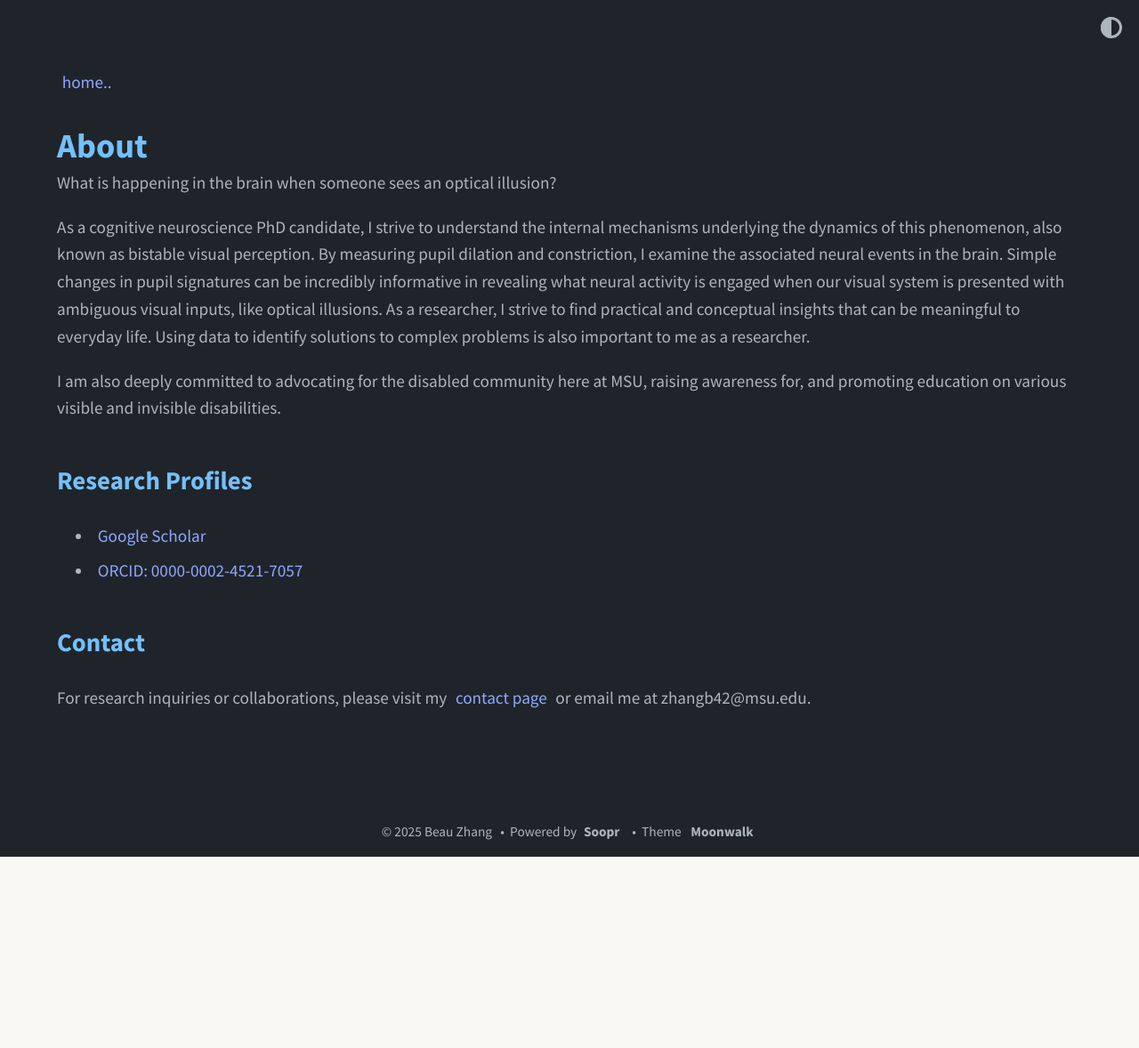
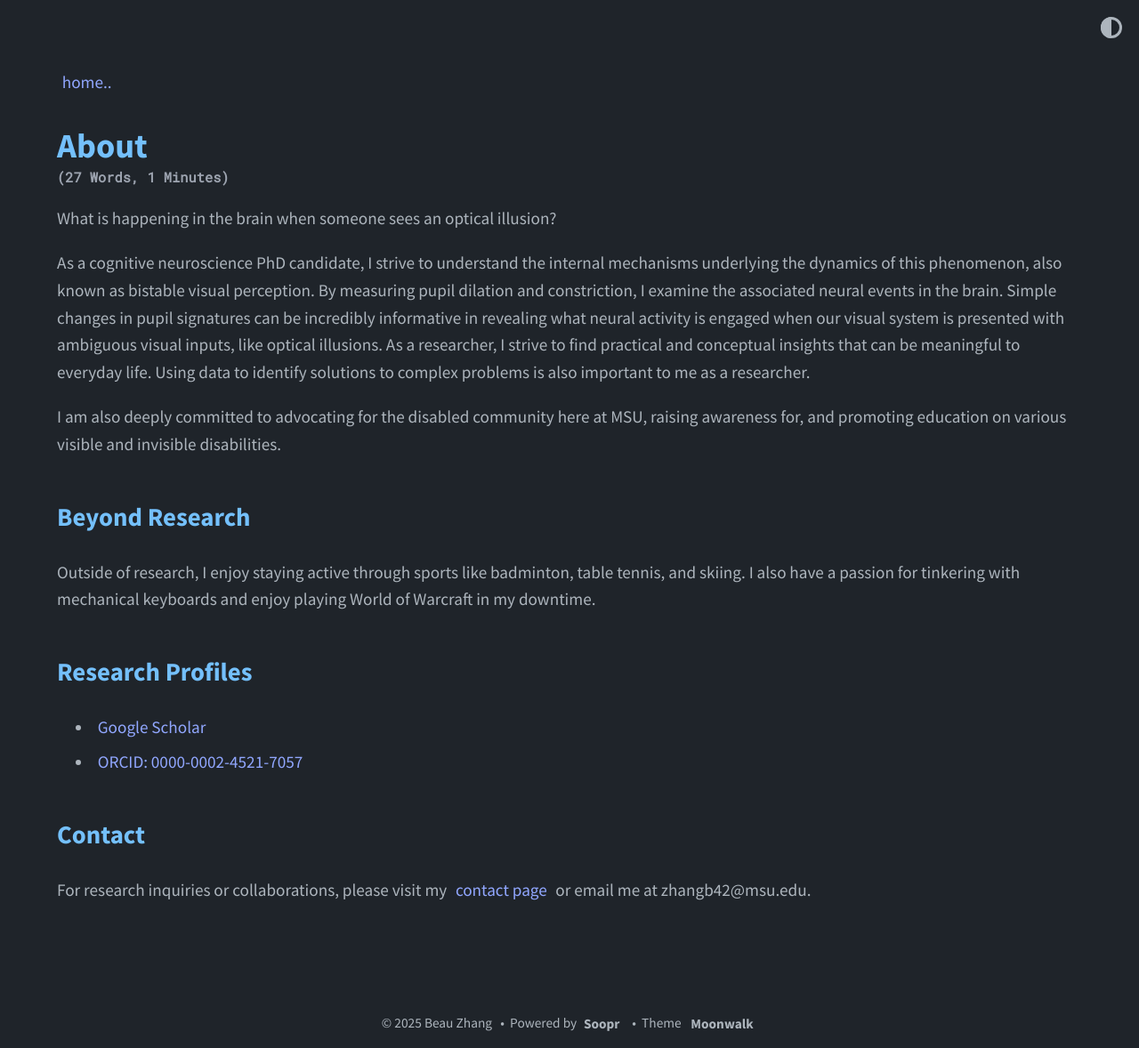
Before and after one commit to Bobicheng-Zhang/Bobicheng-Zhang.github.io, a Jekyll site: the page built from about.md, in a window 1280 px wide. Shown: the whole page at 89% size. Built offline with Jekyll 4.4.1, drawn with Linux system fonts in a browser that asks for light colours; before the commit the page ends 963 px from its top, so only the background shows below that.

```diff
--- a/_sass/list.scss
+++ b/_sass/list.scss
@@ -18,12 +18,12 @@ ul.horizontal-list {
 }
 
 .card {
-  padding: 2em;
+  padding: 1.5em;
   border: 2px var(--text) solid;
-  width: 26em;
+  width: 22em;
   height: auto;
   text-align: center;
-  font-size: 1.2em;
+  font-size: 1em;
   align-items: center;
   background-color: var(--bg-secondary);
   margin-bottom: 0.7em;
--- a/about.md
+++ b/about.md
@@ -9,6 +9,10 @@ As a cognitive neuroscience PhD candidate, I strive to understand the internal m
 
 I am also deeply committed to advocating for the disabled community here at MSU, raising awareness for, and promoting education on various visible and invisible disabilities.
 
+## Beyond Research
+
+Outside of research, I enjoy staying active through sports like badminton, table tennis, and skiing. I also have a passion for tinkering with mechanical keyboards and enjoy playing World of Warcraft in my downtime.
+
 ## Research Profiles
 
 - [Google Scholar](https://scholar.google.com/citations?user=b3934NoAAAAJ&hl=en&authuser=1)
```
Also changed, not shown: _data/home.yml (+1 -51 lines).
